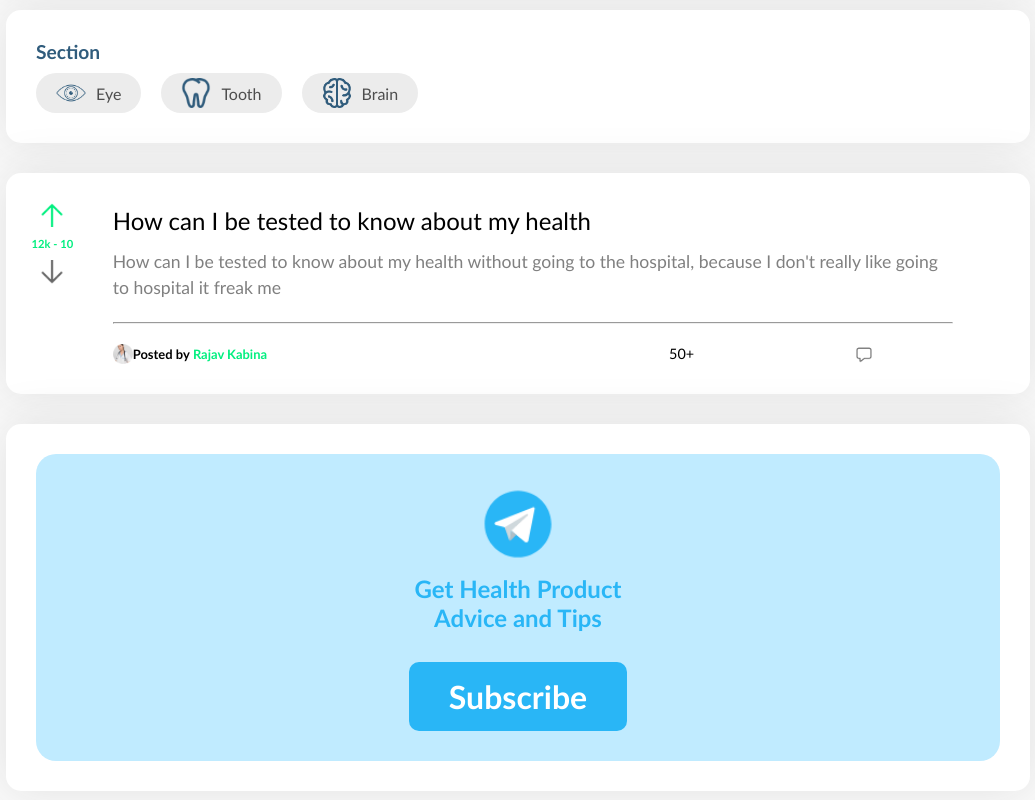
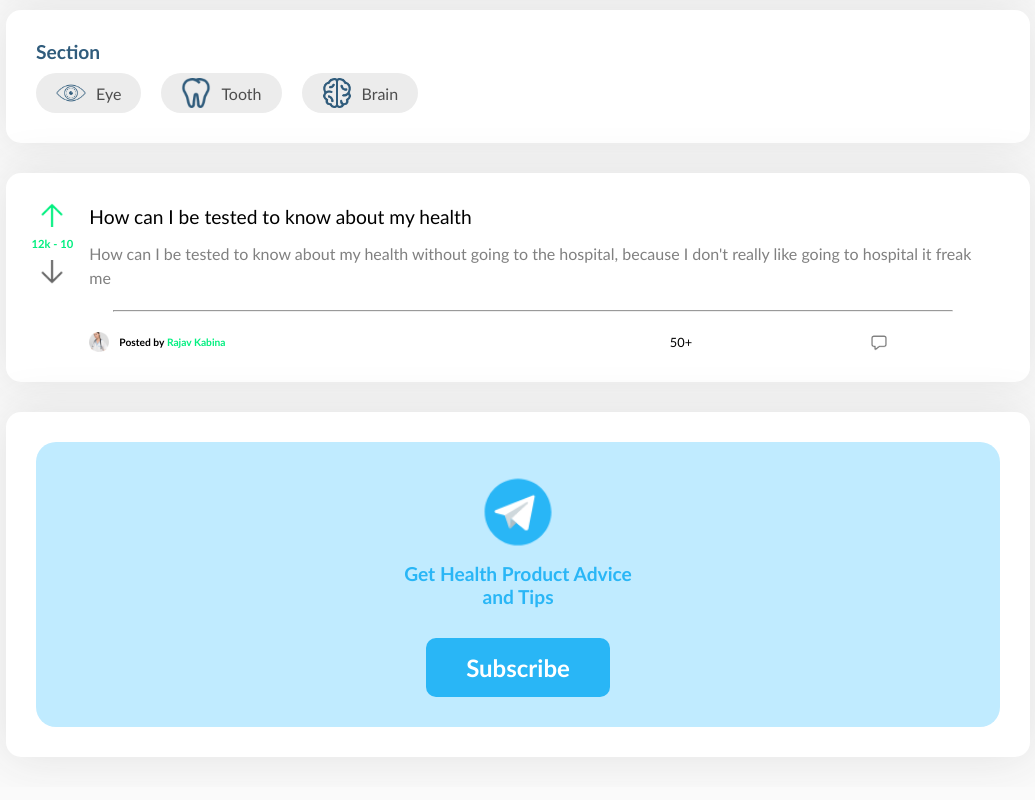
Before and after one commit to oluwayemidev/healthstarks, a plain HTML site: page index.html in a window 1280 px wide. Shown: the part 342-1142 px from the top of the page, without its empty margins (122-1157 px from the left). Drawn offline with Linux system fonts and the light colour scheme.

Commit message:
second commit

```diff
--- a/style.scss
+++ b/style.scss
@@ -65,6 +65,7 @@ header{
     }
     .avatar{
         height: 40px;
+        padding-right: 0;
     }
 }
 
@@ -175,18 +176,18 @@ main{
             color: black;
             width: 100%;
             line-height: 1.5em;
-            width: 90%;
+            width: 95%;
             text-align: left;
-            font-size: 1.5em;
+            font-size: 1.2em;
             padding-bottom: 10px;
         }
 
         p:nth-child(3){
             color: grey;
             line-height: 1.5em;
-            width: 90%;
+            width: 95%;
             text-align: left;
-            font-size: 1.1em;
+            font-size: 1em;
         }
 
         .rule{
@@ -198,13 +199,16 @@ main{
         .content-bottom{
             display: grid;
             grid-template-columns: auto auto;
-            width: 90%;
+            width: 95%;
             margin-top: 20px;
             div{
                 display: flex;
                 align-items: center;
                 justify-items: center;
-                font-size: 0.9em;
+                font-size: 0.8em;
+                div{
+                    padding-left: 10px;
+                }
             }
             div:first-child{
                 font-weight: bold;
@@ -240,7 +244,7 @@ main{
             }
 
             p:nth-child(2){
-                font-size: 1.5em;
+                font-size: 1.2em;
                 margin: auto;
                 font-weight: bold;
                 color: #29B6F6;
@@ -249,8 +253,9 @@ main{
             }
             button{
                 background: #29B6F6;
+                width: fit-content;
                 padding: 15px 40px;
-                font-size: 2em;
+                font-size: 1.5em;
                 font-weight: bold;
             }
         }
```
Also changed, not shown: style.css.
